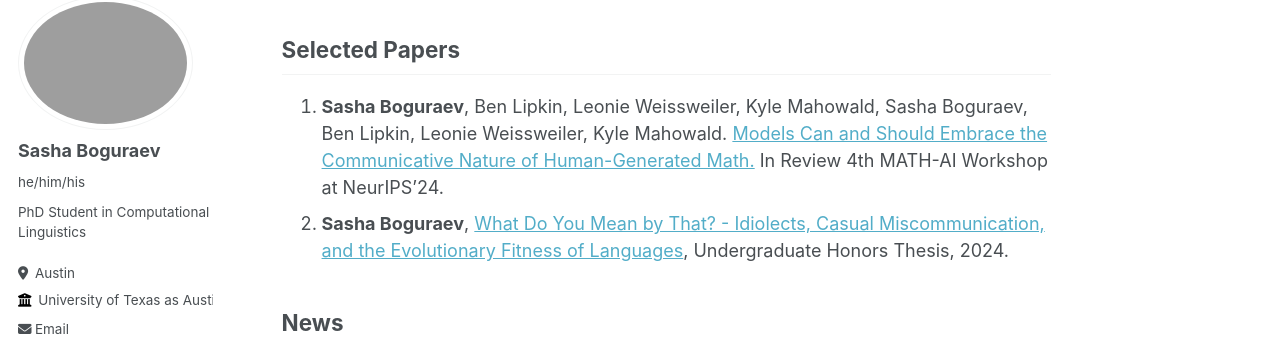
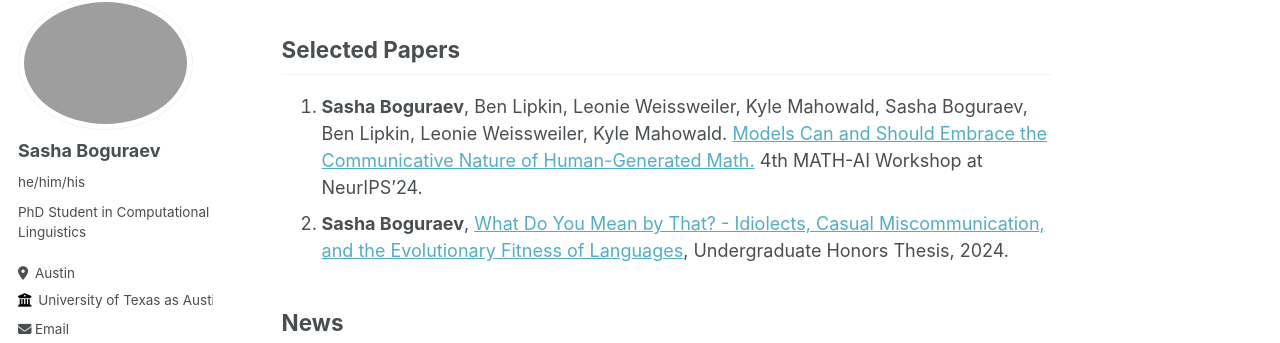
Before and after one commit to SashaBoguraev/SashaBoguraev.github.io, a Jekyll site: the page built from _pages/about.md, in a window 1280 px wide and 900 px high, scrolled down 560 px. Shown: the part 110-453 px from the top of the window. Built offline with Jekyll 4.4.1, drawn with Linux system fonts in a browser that asks for light colours; some web fonts are replaced.

Commit message:
Paper accepted

```diff
--- a/_pages/about.md
+++ b/_pages/about.md
@@ -20,7 +20,7 @@ Education
 
 Selected Papers
 ------
-1. __Sasha Boguraev__, Ben Lipkin, Leonie Weissweiler, Kyle Mahowald, Sasha Boguraev, Ben Lipkin, Leonie Weissweiler, Kyle Mahowald. [Models Can and Should Embrace the Communicative Nature of Human-Generated Math.](https://SashaBoguraev.github.io/files/Math_and_AI_Position___Sasha__Ben__Kyle.pdf) In Review 4th MATH-AI Workshop at NeurIPS’24.
+1. __Sasha Boguraev__, Ben Lipkin, Leonie Weissweiler, Kyle Mahowald, Sasha Boguraev, Ben Lipkin, Leonie Weissweiler, Kyle Mahowald. [Models Can and Should Embrace the Communicative Nature of Human-Generated Math.](https://SashaBoguraev.github.io/files/Math_and_AI_Position___Sasha__Ben__Kyle.pdf) 4th MATH-AI Workshop at NeurIPS’24.
 2. __Sasha Boguraev__, [What Do You Mean by That? - Idiolects, Casual Miscommunication, and the Evolutionary Fitness of Languages](https://SashaBoguraev.github.io/files/BoguraevHonorsThesis.pdf), Undergraduate Honors Thesis, 2024.
 
 News
```
